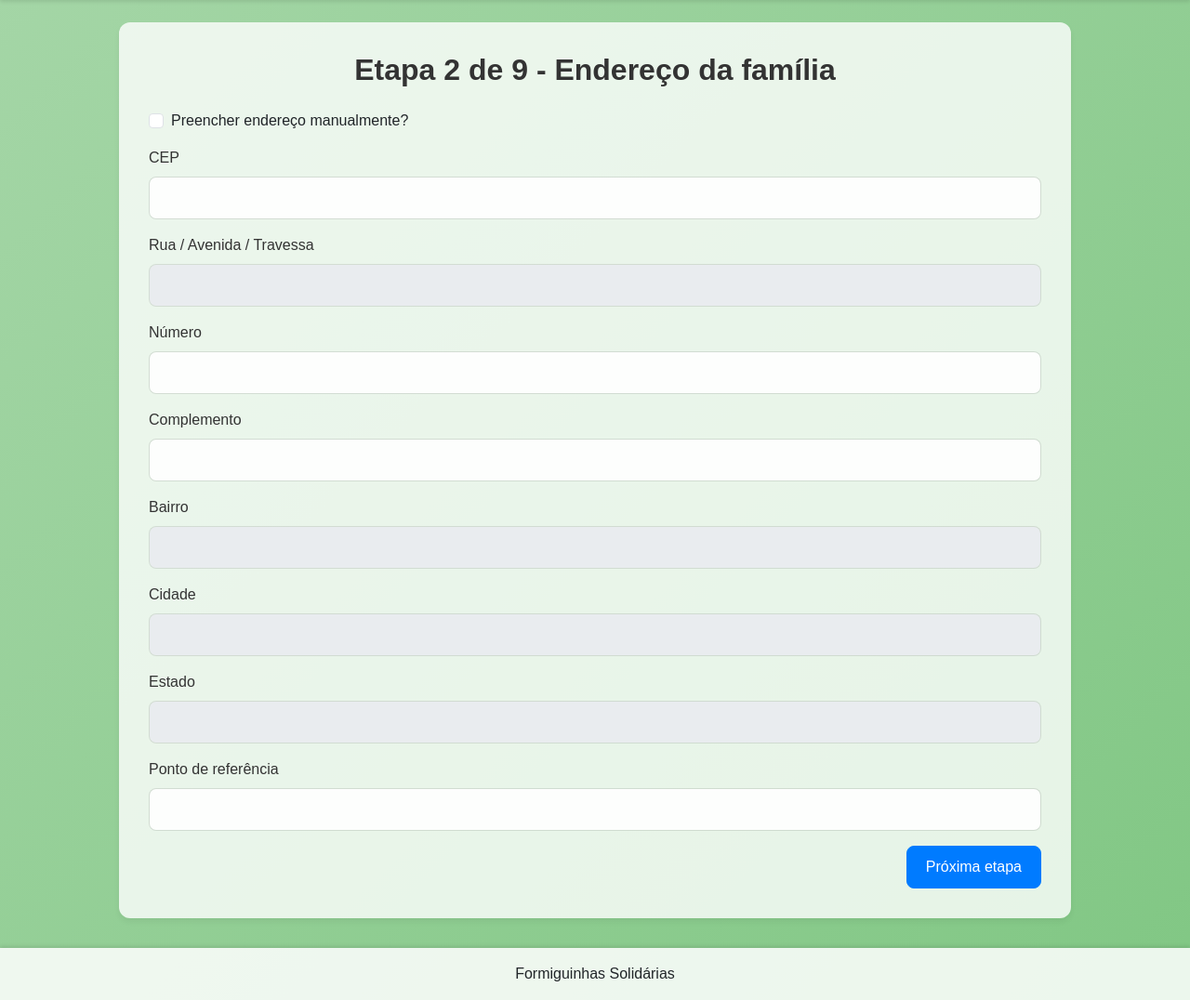
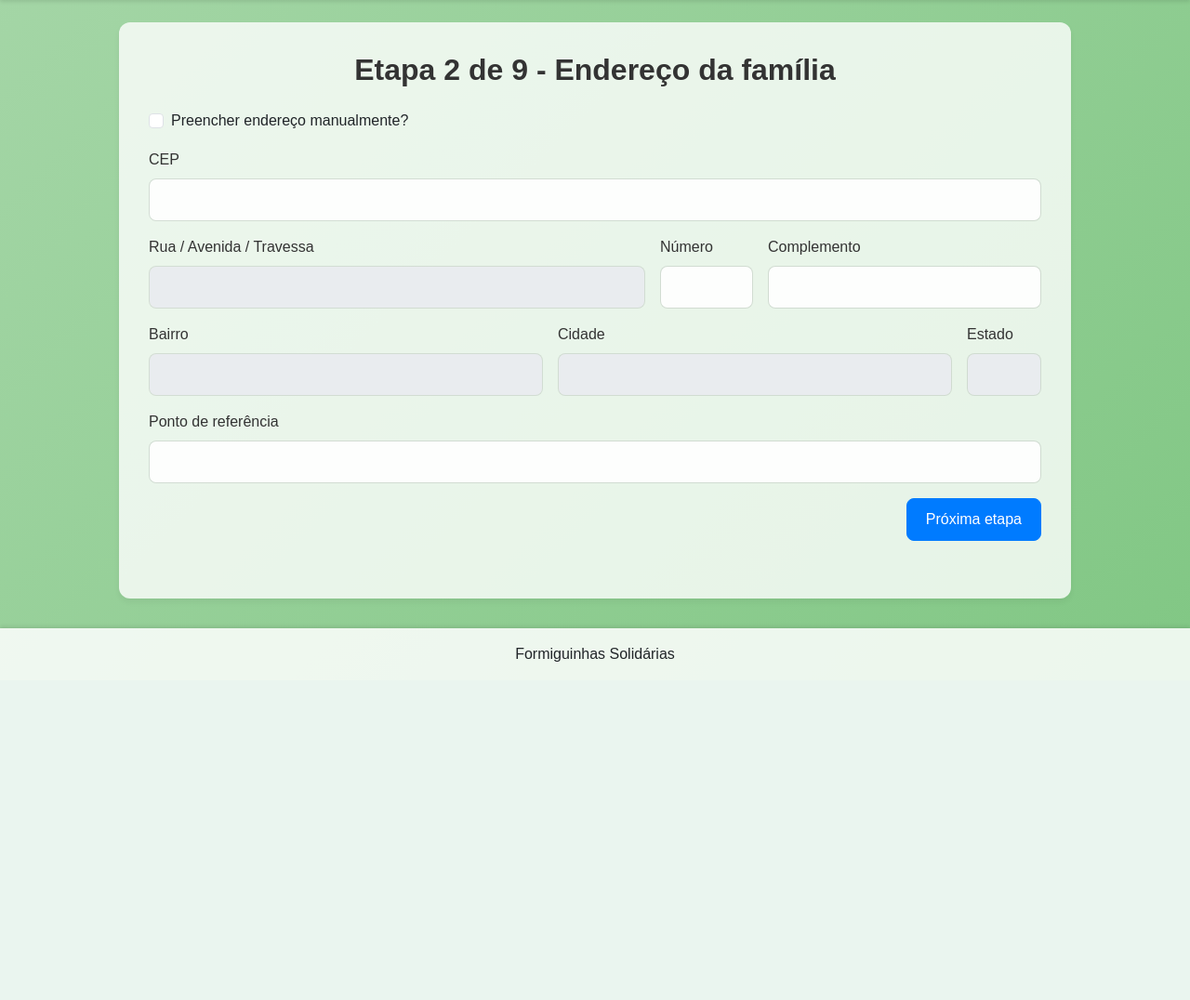
Before and after one commit to silasmendes/appformiguinhasv2, a Flask app: page /atendimento/etapa2 in a window 1280 px wide. Shown: the part 76-1152 px from the top of the page at 93% size. After the commit the page ends 788 px from the top, so only its background shows below. Run offline with Flask 3, Linux system fonts and the light colour scheme; parts of the project's set-up code (start-up, migrations or seed data) failed here and were passed over.

Commit message:
ajustando tela de endeco

```diff
--- a/app/static/css/style.css
+++ b/app/static/css/style.css
@@ -661,3 +661,126 @@ input.enabled {
     background-color: #fff7e6;
     transition: background-color 0.3s ease;
 }
+
+.form-endereco-grid {
+    display: grid;
+    grid-template-columns: repeat(12, 1fr);
+    gap: 16px;
+}
+
+/* Grid de largura por linha */
+.form-full {
+    grid-column: 1 / -1;
+}
+.form-cep {
+    grid-column: span 4;
+}
+.form-logradouro {
+    grid-column: span 6;
+}
+.form-numero {
+    grid-column: span 2;
+}
+.form-complemento {
+    grid-column: span 4;
+}
+.form-bairro {
+    grid-column: span 4;
+}
+.form-cidade {
+    grid-column: span 5;
+}
+.form-estado {
+    grid-column: span 3;
+}
+.form-ponto-referencia {
+    grid-column: span 6;
+}
+
+/* Responsividade */
+@media (max-width: 768px) {
+    .form-endereco-grid {
+        grid-template-columns: 1fr;
+    }
+    .form-cep,
+    .form-logradouro,
+    .form-numero,
+    .form-complemento,
+    .form-bairro,
+    .form-cidade,
+    .form-estado,
+    .form-ponto-referencia {
+        grid-column: 1 / -1;
+    }
+}
+
+.form-endereco-grid {
+    display: flex;
+    flex-direction: column;
+    gap: 1rem;
+}
+
+/* Agrupamentos em linhas */
+.endereco-row {
+    display: flex;
+    flex-wrap: wrap;
+    gap: 1rem;
+    width: 100%;
+}
+
+/* Tamanhos proporcionais */
+.endereco-cep {
+    flex: 1 1 25%;
+    min-width: 150px;
+}
+
+.endereco-logradouro {
+    flex: 1 1 55%;
+}
+
+.endereco-numero {
+    flex: 1 1 10%;
+    min-width: 80px;
+    max-width: 100px;
+}
+
+.endereco-complemento {
+    flex: 1 1 30%;
+    min-width: 200px;
+}
+
+.endereco-bairro,
+.endereco-cidade {
+    flex: 1 1 40%;
+}
+
+.endereco-estado {
+    flex: 1 1 10%;
+    max-width: 80px;
+}
+
+.endereco-ponto-referencia {
+    flex: 1 1 50%;
+}
+
+.endereco-full {
+    flex: 1 1 100%;
+}
+
+/* Responsivo */
+@media (max-width: 768px) {
+    .endereco-row {
+        flex-direction: column;
+    }
+
+    .endereco-cep,
+    .endereco-logradouro,
+    .endereco-numero,
+    .endereco-complemento,
+    .endereco-bairro,
+    .endereco-cidade,
+    .endereco-estado,
+    .endereco-ponto-referencia {
+        flex: 1 1 100%;
+    }
+}
--- a/app/templates/atendimento/etapa2_endereco.html
+++ b/app/templates/atendimento/etapa2_endereco.html
@@ -2,48 +2,73 @@
 {% block title %}Atendimento à Família - Etapa 2{% endblock %}
 {% block content %}
 <h2 class="mb-4 text-center">Etapa 2 de 9 - Endereço da família</h2>
-<form id="formEtapa2" autocomplete="off">
-    <div class="mb-3 form-check">
+<form id="formEtapa2" autocomplete="off" class="form-endereco-grid">
+
+    <!-- Checkbox -->
+    <div class="endereco-full">
+        <div class="form-check">
             <input class="form-check-input" type="checkbox" id="preenchimento_manual" name="preenchimento_manual">
             <label class="form-check-label" for="preenchimento_manual">Preencher endereço manualmente?</label>
         </div>
-    <div class="mb-3">
+    </div>
+
+    <!-- Linha 1: CEP -->
+    <div class="endereco-row">
+        <div class="endereco-cep">
             <label for="cep" class="form-label">CEP</label>
-        <input type="text" class="form-control" id="cep" name="cep" autocomplete="off">
-        <div id="cep-feedback" class="form-text text-danger d-none">Não foi possível encontrar o endereço. Se necessário, marque a opção de preenchimento manual.</div>
+            <input type="text" class="form-control" id="cep" name="cep">
+            <div id="cep-feedback" class="form-text text-danger d-none">
+                Não foi possível encontrar o endereço. Se necessário, marque a opção de preenchimento manual.
             </div>
-    <div class="mb-3">
+        </div>
+    </div>
+
+    <!-- Linha 2: Logradouro | Número | Complemento -->
+    <div class="endereco-row">
+        <div class="endereco-logradouro">
             <label for="logradouro" class="form-label">Rua / Avenida / Travessa</label>
-        <input type="text" class="form-control" id="logradouro" name="logradouro" autocomplete="off" disabled>
+            <input type="text" class="form-control" id="logradouro" name="logradouro" disabled>
         </div>
-    <div class="mb-3">
+        <div class="endereco-numero">
             <label for="numero" class="form-label">Número</label>
-        <input type="text" class="form-control" id="numero" name="numero" autocomplete="off">
+            <input type="text" class="form-control" id="numero" name="numero">
         </div>
-    <div class="mb-3">
+        <div class="endereco-complemento">
             <label for="complemento" class="form-label">Complemento</label>
-        <input type="text" class="form-control" id="complemento" name="complemento" autocomplete="off">
+            <input type="text" class="form-control" id="complemento" name="complemento">
         </div>
-    <div class="mb-3">
+    </div>
+
+    <!-- Linha 3: Bairro | Cidade | Estado -->
+    <div class="endereco-row">
+        <div class="endereco-bairro">
             <label for="bairro" class="form-label">Bairro</label>
-        <input type="text" class="form-control" id="bairro" name="bairro" autocomplete="off" disabled>
+            <input type="text" class="form-control" id="bairro" name="bairro" disabled>
         </div>
-    <div class="mb-3">
+        <div class="endereco-cidade">
             <label for="cidade" class="form-label">Cidade</label>
-        <input type="text" class="form-control" id="cidade" name="cidade" autocomplete="off" disabled>
+            <input type="text" class="form-control" id="cidade" name="cidade" disabled>
         </div>
-    <div class="mb-3">
+        <div class="endereco-estado">
             <label for="estado" class="form-label">Estado</label>
-        <input type="text" class="form-control" id="estado" name="estado" autocomplete="off" disabled>
+            <input type="text" class="form-control" id="estado" name="estado" disabled>
         </div>
-    <div class="mb-3">
+    </div>
+
+    <!-- Linha 4: Ponto de referência -->
+    <div class="endereco-row">
+        <div class="endereco-ponto-referencia">
             <label for="ponto_referencia" class="form-label">Ponto de referência</label>
-        <input type="text" class="form-control" id="ponto_referencia" name="ponto_referencia" autocomplete="off">
+            <input type="text" class="form-control" id="ponto_referencia" name="ponto_referencia">
         </div>
-    <div class="text-end">
+    </div>
+
+    <!-- Botão -->
+    <div class="endereco-row justify-content-end">
         <button type="button" class="btn btn-primary" id="btnProxima">Próxima etapa</button>
     </div>
 </form>
+
 {% endblock %}
 {% block extra_js %}
 <script src="https://cdn.jsdelivr.net/npm/inputmask@5.0.8/dist/inputmask.min.js"></script>
```
Lines whose indentation alone changed are shown as unchanged.
